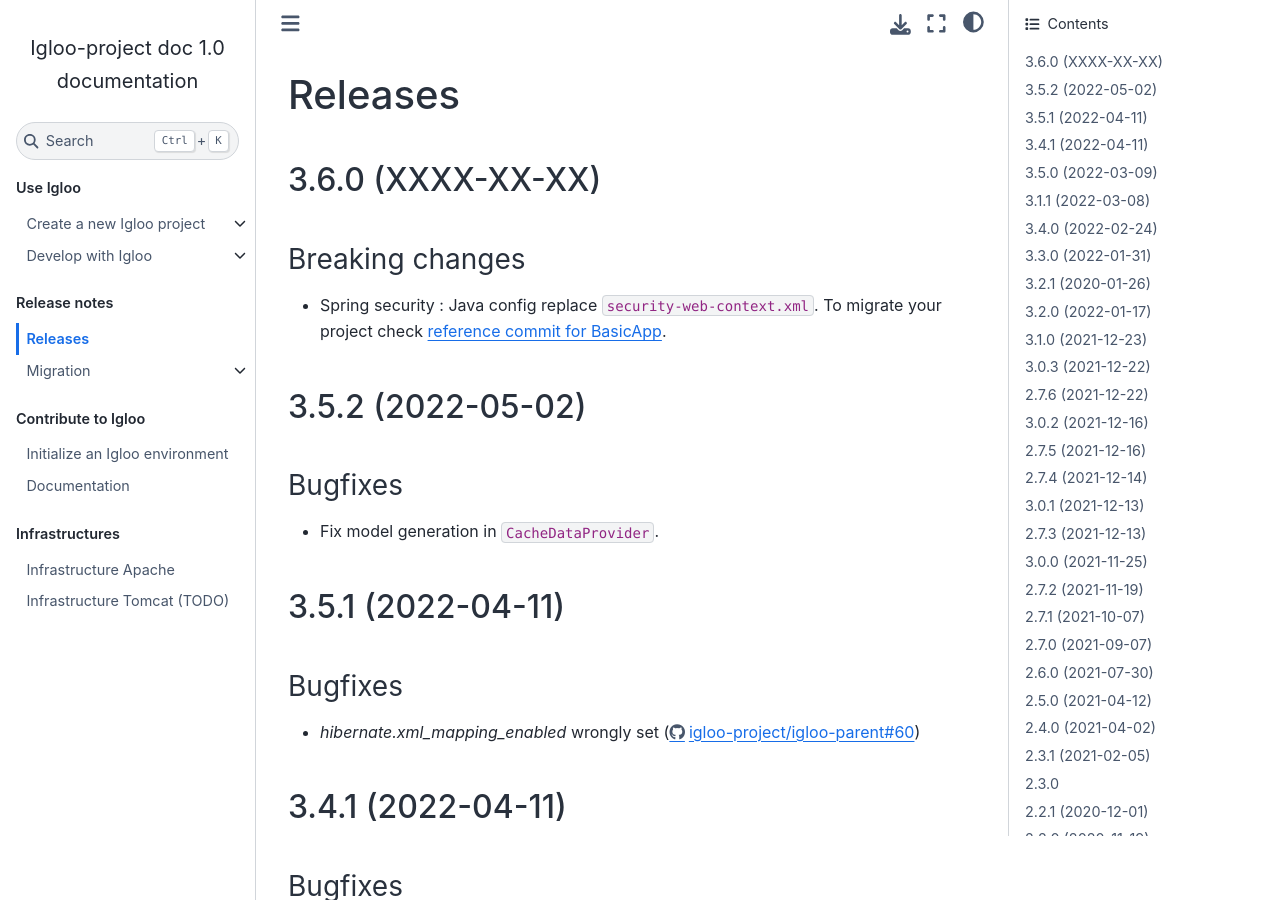
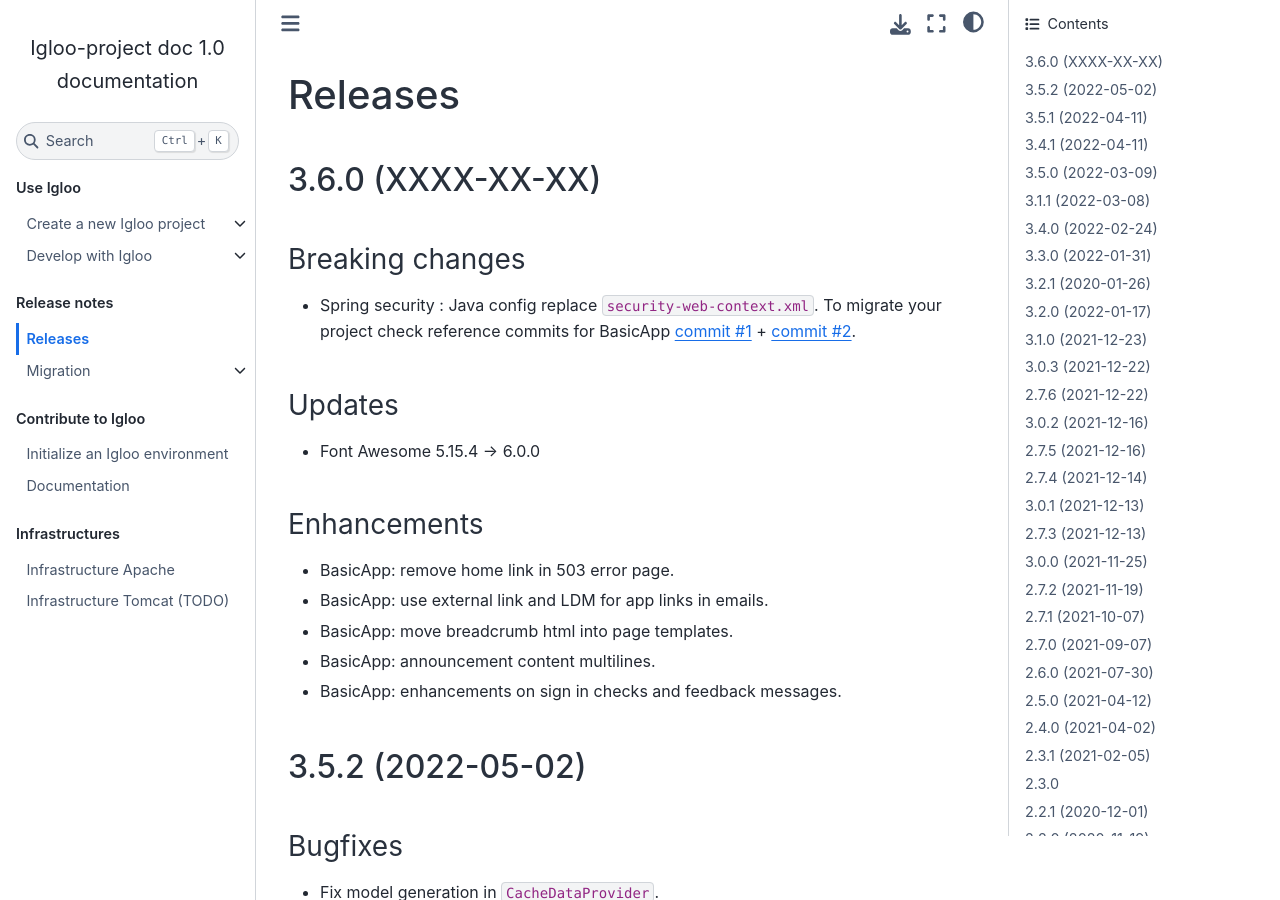
Before and after one commit to igloo-project/igloo-doc, a Sphinx documentation site: the page built from source/release-notes/releases.rst, in a window 1280 px wide and 900 px high. Built offline with Sphinx 7.4.7 and the Sphinx Book theme 1.1.4, drawn with Linux system fonts in a browser that asks for light colours.

Commit message:
3.6.0: release notes

```diff
--- a/source/release-notes/releases.rst
+++ b/source/release-notes/releases.rst
@@ -11,7 +11,21 @@
 ****************
 
 * Spring security : Java config replace ``security-web-context.xml``.  To migrate
-  your project check `reference commit for BasicApp <https://github.com/igloo-project/igloo-parent/commit/b6ace4c0e6506e37d500d98aa027bf456fea18ce>`_.
+  your project check reference commits for BasicApp `commit #1 <https://github.com/igloo-project/igloo-parent/commit/b6ace4c0e6506e37d500d98aa027bf456fea18ce>`_ + `commit #2 <https://github.com/igloo-project/igloo-parent/commit/d6a564fd7eb59005ec8b3349bf627704dab88bc6>`_.
+
+Updates
+*******
+
+* Font Awesome 5.15.4 -> 6.0.0
+
+Enhancements
+************
+
+* BasicApp: remove home link in 503 error page.
+* BasicApp: use external link and LDM for app links in emails.
+* BasicApp: move breadcrumb html into page templates.
+* BasicApp: announcement content multilines.
+* BasicApp: enhancements on sign in checks and feedback messages.
 
 .. _v3.5.2:
 
```
